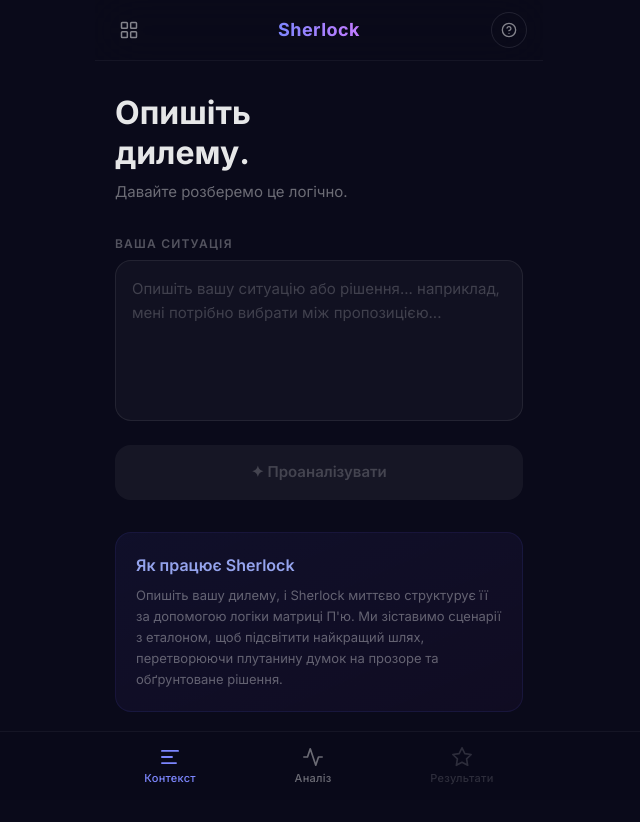
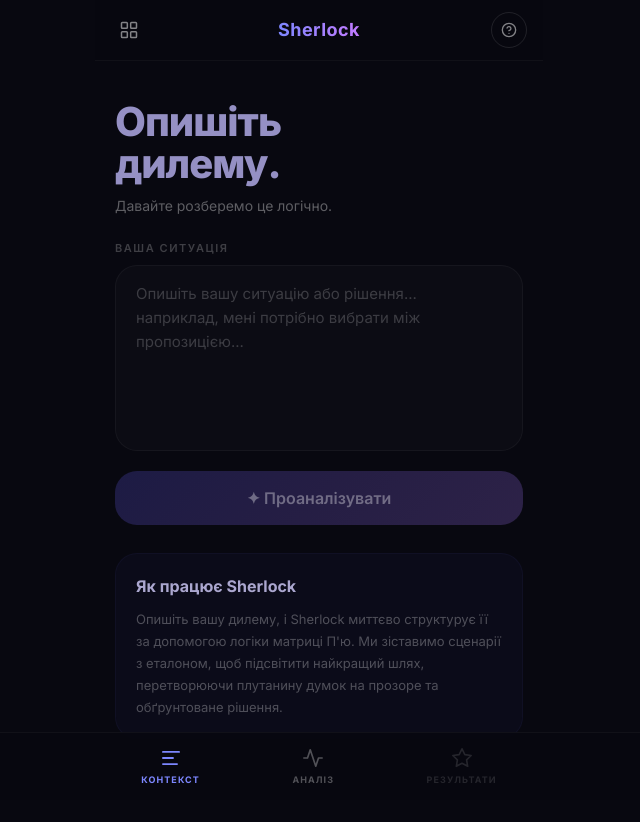
Before and after one commit to BarryBuster/telegram-sherlock-app, a Next.js app: page / in a window 1280 px wide. Shown: the top 822 px of the page, without its empty margins (321-961 px from the left). Built offline with nearby package versions, Linux system fonts and the light colour scheme.

Commit message:
fix: resolve ESLint warnings and update UI to match design

```diff
--- a/src/app/globals.css
+++ b/src/app/globals.css
@@ -1,7 +1,7 @@
 @import "tailwindcss";
 
 :root {
-  --background: #0a0a1a;
+  --background: #080810;
   --foreground: #e0e0e8;
 }
 
--- a/src/app/page.tsx
+++ b/src/app/page.tsx
@@ -47,7 +47,7 @@
   };
 
   return (
-    <div className="mx-auto min-h-dvh max-w-md bg-[#0a0a1a]">
+    <div className="mx-auto min-h-dvh max-w-md bg-[#080810]">
       <Header />
 
       {/* Повідомлення про помилку */}
--- a/src/components/layout/BottomNav.tsx
+++ b/src/components/layout/BottomNav.tsx
@@ -6,7 +6,7 @@
 const tabs: { key: NavTab; label: string; icon: React.ReactNode }[] = [
   {
     key: 'context',
-    label: 'Контекст',
+    label: 'КОНТЕКСТ',
     icon: (
       <svg width="22" height="22" viewBox="0 0 24 24" fill="none" stroke="currentColor" strokeWidth="1.8" strokeLinecap="round" strokeLinejoin="round">
         <path d="M4 6h16M4 12h10M4 18h14" />
@@ -15,7 +15,7 @@
   },
   {
     key: 'analysis',
-    label: 'Аналіз',
+    label: 'АНАЛІЗ',
     icon: (
       <svg width="22" height="22" viewBox="0 0 24 24" fill="none" stroke="currentColor" strokeWidth="1.8" strokeLinecap="round" strokeLinejoin="round">
         <polyline points="22 12 18 12 15 21 9 3 6 12 2 12" />
@@ -24,7 +24,7 @@
   },
   {
     key: 'results',
-    label: 'Результати',
+    label: 'РЕЗУЛЬТАТИ',
     icon: (
       <svg width="22" height="22" viewBox="0 0 24 24" fill="none" stroke="currentColor" strokeWidth="1.8" strokeLinecap="round" strokeLinejoin="round">
         <polygon points="12 2 15.09 8.26 22 9.27 17 14.14 18.18 21.02 12 17.77 5.82 21.02 7 14.14 2 9.27 8.91 8.26 12 2" />
@@ -39,8 +39,8 @@
   const result = useDecisionStore((s) => s.result);
 
   return (
-    <nav className="fixed bottom-0 left-0 right-0 z-50 border-t border-white/5 bg-[#0a0a1a]/95 backdrop-blur-xl">
-      <div className="mx-auto flex max-w-md items-center justify-around py-2">
+    <nav className="fixed bottom-0 left-0 right-0 z-50 border-t border-white/[0.04] bg-[#080810]/95 backdrop-blur-xl">
+      <div className="mx-auto flex max-w-md items-center justify-around py-2.5">
         {tabs.map((tab) => {
           const isActive = activeTab === tab.key;
           const isDisabled = tab.key === 'results' && !result;
@@ -50,18 +50,18 @@
               key={tab.key}
               onClick={() => !isDisabled && setActiveTab(tab.key)}
               disabled={isDisabled}
-              className={`flex flex-col items-center gap-0.5 px-4 py-1.5 transition-all duration-200 ${
+              className={`flex flex-col items-center gap-1 px-5 py-1 transition-all duration-200 ${
                 isActive
                   ? 'text-indigo-400'
                   : isDisabled
-                    ? 'text-white/15 cursor-not-allowed'
-                    : 'text-white/40 hover:text-white/70'
+                    ? 'text-white/[0.12] cursor-not-allowed'
+                    : 'text-white/30 hover:text-white/60'
               }`}
             >
               <span className={`transition-transform duration-200 ${isActive ? 'scale-110' : ''}`}>
                 {tab.icon}
               </span>
-              <span className={`text-[11px] font-medium tracking-wide ${isActive ? 'text-indigo-400' : ''}`}>
+              <span className={`text-[9px] font-bold tracking-[0.12em] ${isActive ? 'text-indigo-400' : ''}`}>
                 {tab.label}
               </span>
             </button>
--- a/src/components/layout/Header.tsx
+++ b/src/components/layout/Header.tsx
@@ -6,7 +6,7 @@
   const reset = useDecisionStore((s) => s.reset);
 
   return (
-    <header className="sticky top-0 z-50 flex items-center justify-between border-b border-white/5 bg-[#0a0a1a]/90 px-4 py-3 backdrop-blur-xl">
+    <header className="sticky top-0 z-50 flex items-center justify-between border-b border-white/[0.04] bg-[#080810]/95 px-4 py-3 backdrop-blur-xl">
       {/* Ліва іконка — Історія */}
       <button
         onClick={() => {/* TODO: відкрити історію */}}
--- a/src/components/screens/AnalysisScreen.tsx
+++ b/src/components/screens/AnalysisScreen.tsx
@@ -74,7 +74,6 @@
           const status = statuses[criterion.key] || 'pending';
           const isDone = status === 'done';
           const isAnalyzing = status === 'analyzing';
-          const isPending = status === 'pending';
 
           return (
             <div
--- a/src/components/screens/ContextScreen.tsx
+++ b/src/components/screens/ContextScreen.tsx
@@ -7,7 +7,6 @@
   const context = useDecisionStore((s) => s.context);
   const setContext = useDecisionStore((s) => s.setContext);
   const setScreen = useDecisionStore((s) => s.setScreen);
-  const setActiveTab = useDecisionStore((s) => s.setActiveTab);
   const setOptionA = useDecisionStore((s) => s.setOptionA);
   const setOptionB = useDecisionStore((s) => s.setOptionB);
   const setIsLoading = useDecisionStore((s) => s.setIsLoading);
@@ -48,30 +47,42 @@
   };
 
   return (
-    <div className="flex min-h-[calc(100dvh-120px)] flex-col px-5 pt-8 pb-28">
-      {/* Заголовок */}
-      <div className="mb-8">
-        <h2 className="text-[2rem] font-bold leading-tight text-white/90">
+    <div className="flex min-h-[calc(100dvh-120px)] flex-col px-5 pt-10 pb-28">
+      {/* Заголовок — великий, лавандовий, як у макеті */}
+      <div className="mb-6">
+        <h2
+          className="font-extrabold leading-[1.05] tracking-tight"
+          style={{ fontSize: '2.5rem', color: '#9590c4' }}
+        >
           Опишіть
           <br />
           дилему.
         </h2>
-        <p className="mt-2 text-[15px] text-white/40">
+        <p className="mt-2.5 text-[14px]" style={{ color: 'rgba(255,255,255,0.35)' }}>
           Давайте розберемо це логічно.
         </p>
       </div>
 
-      {/* Поле вводу */}
-      <div className="mb-6">
-        <label className="mb-2 block text-xs font-semibold uppercase tracking-widest text-white/30">
+      {/* Мітка поля */}
+      <label
+        className="mb-2 block text-[11px] font-semibold uppercase"
+        style={{ letterSpacing: '0.14em', color: 'rgba(255,255,255,0.22)' }}
+      >
         Ваша ситуація
       </label>
+
+      {/* Textarea — ледь помітна рамка, фон майже як у сторінки */}
       <div
-          className={`rounded-2xl border transition-all duration-300 ${
-            isFocused
-              ? 'border-indigo-500/50 shadow-[0_0_30px_-5px_rgba(99,102,241,0.15)]'
-              : 'border-white/8 hover:border-white/15'
-          } bg-white/[0.03]`}
+        className="mb-5 overflow-hidden rounded-[22px] transition-all duration-300"
+        style={{
+          backgroundColor: 'rgba(255,255,255,0.02)',
+          border: isFocused
+            ? '1px solid rgba(130,120,220,0.2)'
+            : '1px solid rgba(255,255,255,0.04)',
+          boxShadow: isFocused
+            ? '0 0 30px -10px rgba(100,100,220,0.1)'
+            : 'none',
+        }}
       >
         <textarea
           value={context}
@@ -79,26 +90,35 @@
           onFocus={() => setIsFocused(true)}
           onBlur={() => setIsFocused(false)}
           placeholder="Опишіть вашу ситуацію або рішення... наприклад, мені потрібно вибрати між пропозицією..."
-            rows={5}
-            className="w-full resize-none bg-transparent px-4 py-4 text-[15px] leading-relaxed text-white/80 placeholder:text-white/20 focus:outline-none"
+          rows={6}
+          className="w-full resize-none bg-transparent px-5 py-4 text-[15px] leading-relaxed focus:outline-none"
+          style={{
+            color: 'rgba(255,255,255,0.6)',
+          }}
         />
       </div>
+
+      {/* Лічильник */}
       {context.length > 0 && context.length < 20 && (
-          <p className="mt-2 text-xs text-amber-400/60">
-            Мінімум 20 символів для якісного аналізу ({context.length}/20)
+        <p className="mb-3 -mt-3 text-xs" style={{ color: 'rgba(245,180,80,0.5)' }}>
+          Мінімум 20 символів ({context.length}/20)
         </p>
       )}
-      </div>
 
-      {/* Кнопка */}
+      {/* Кнопка — м'який напівпрозорий градієнт */}
       <button
         onClick={handleSubmit}
         disabled={!canSubmit}
-        className={`group relative w-full overflow-hidden rounded-2xl px-6 py-4 text-[15px] font-semibold transition-all duration-300 ${
-          canSubmit
-            ? 'bg-gradient-to-r from-indigo-500 to-purple-500 text-white shadow-lg shadow-indigo-500/25 hover:shadow-indigo-500/40 active:scale-[0.98]'
-            : 'bg-white/5 text-white/20 cursor-not-allowed'
-        }`}
+        className="w-full overflow-hidden rounded-[22px] px-6 py-[15px] text-[16px] font-semibold transition-all duration-300 active:scale-[0.98]"
+        style={{
+          background: canSubmit
+            ? 'linear-gradient(135deg, #5b54e0 0%, #7c5fdf 50%, #9b6fed 100%)'
+            : 'linear-gradient(135deg, rgba(91,84,224,0.25) 0%, rgba(124,95,223,0.25) 50%, rgba(155,111,237,0.25) 100%)',
+          color: canSubmit ? 'rgba(255,255,255,0.95)' : 'rgba(255,255,255,0.35)',
+          boxShadow: canSubmit
+            ? '0 6px 30px -6px rgba(91,84,224,0.35)'
+            : 'none',
+        }}
       >
         {isLoading ? (
           <span className="flex items-center justify-center gap-2">
@@ -115,12 +135,24 @@
         )}
       </button>
 
-      {/* Блок "Як працює" */}
-      <div className="mt-8 rounded-2xl bg-gradient-to-br from-indigo-500/[0.07] to-purple-500/[0.04] border border-indigo-500/10 px-5 py-5">
-        <h3 className="mb-2 text-base font-semibold text-indigo-300/90">
+      {/* Блок "Як працює" — чорний фон з ледь помітним синім відтінком */}
+      <div
+        className="mt-7 overflow-hidden rounded-[22px] px-5 py-5"
+        style={{
+          backgroundColor: 'rgba(14,14,30,0.7)',
+          border: '1px solid rgba(80,80,160,0.08)',
+        }}
+      >
+        <h3
+          className="mb-2.5 text-[16px] font-bold"
+          style={{ color: 'rgba(200,195,240,0.85)' }}
+        >
           Як працює Sherlock
         </h3>
-        <p className="text-[13px] leading-relaxed text-white/35">
+        <p
+          className="text-[13px] leading-[1.7]"
+          style={{ color: 'rgba(255,255,255,0.28)' }}
+        >
           Опишіть вашу дилему, і Sherlock миттєво структурує її за допомогою
           логіки матриці П&apos;ю. Ми зіставимо сценарії з еталоном, щоб підсвітити
           найкращий шлях, перетворюючи плутанину думок на прозоре та
--- a/src/components/screens/OptionsScreen.tsx
+++ b/src/components/screens/OptionsScreen.tsx
@@ -11,7 +11,6 @@
   const setScreen = useDecisionStore((s) => s.setScreen);
   const setActiveTab = useDecisionStore((s) => s.setActiveTab);
   const setResult = useDecisionStore((s) => s.setResult);
-  const setCriterionStatus = useDecisionStore((s) => s.setCriterionStatus);
   const setIsLoading = useDecisionStore((s) => s.setIsLoading);
   const setError = useDecisionStore((s) => s.setError);
   const isLoading = useDecisionStore((s) => s.isLoading);
--- a/src/components/screens/ResultsScreen.tsx
+++ b/src/components/screens/ResultsScreen.tsx
@@ -19,7 +19,6 @@
 
   const winner = result.recommendation;
   const winnerLabel = winner === 'A' ? optionA : optionB;
-  const diff = Math.abs(result.totalScoreA - result.totalScoreB);
 
   const strongA = result.criteria.filter((c) => c.scoreA > c.scoreB).length;
   const strongB = result.criteria.filter((c) => c.scoreB > c.scoreA).length;
```
Lines whose indentation alone changed are shown as unchanged.
